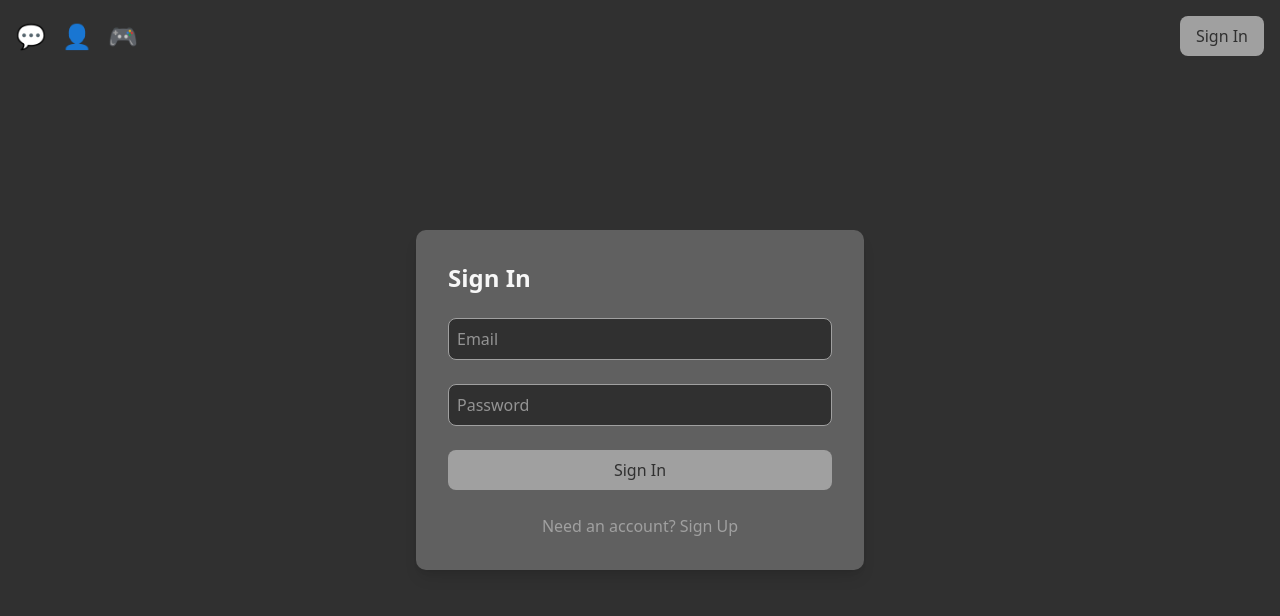
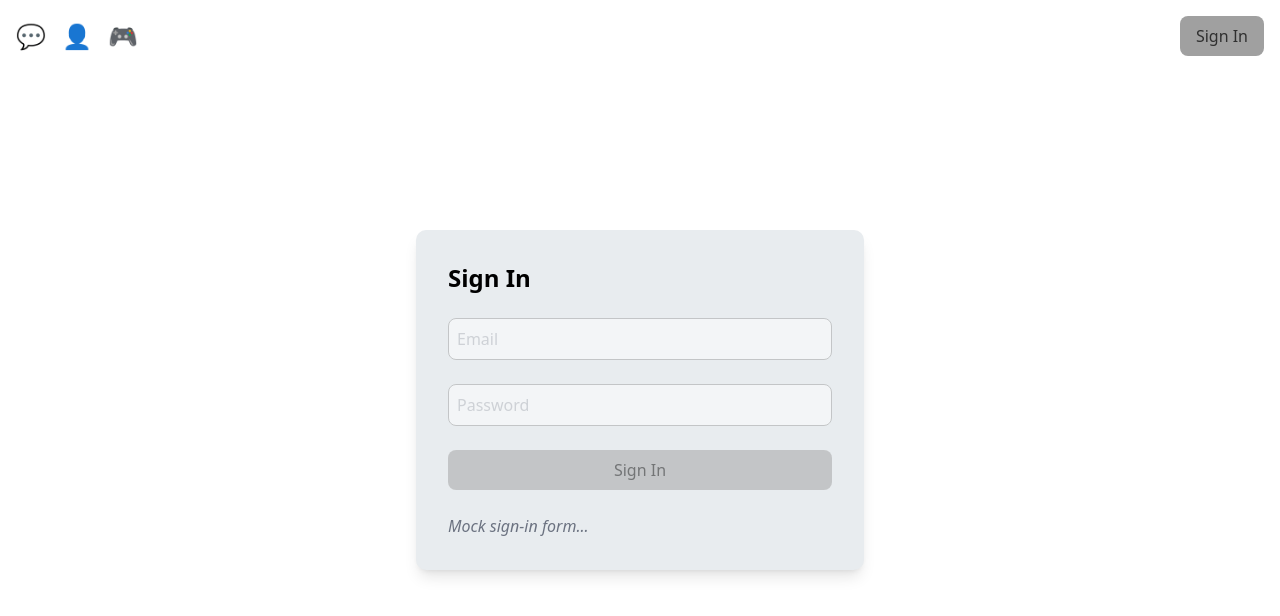
Before and after one commit to workbykait/ai-sdk-starter-xai, a Next.js app: page /login in a window 1280 px wide. Shown: the top 616 px of the page. Built offline with nearby package versions, Linux system fonts and the light colour scheme; no server answers.

Commit message:
Update page.tsx

```diff
--- a/app/login/page.tsx
+++ b/app/login/page.tsx
@@ -1,75 +1,27 @@
-"use client";
-
-import { useState } from "react";
-import { useRouter } from "next/navigation";
-import { supabase } from "@/lib/supabase";
-
 export default function LoginPage() {
-  const [email, setEmail] = useState("");
-  const [password, setPassword] = useState("");
-  const [isSignUp, setIsSignUp] = useState(false);
-  const router = useRouter();
-
-  const handleAuth = async () => {
-    try {
-      if (isSignUp) {
-        const { error } = await supabase.auth.signUp({
-          email,
-          password,
-        });
-        if (error) {
-          alert("Sign-up failed: " + error.message);
-        } else {
-          alert("Sign-up successful! Please check your email to confirm.");
-          router.push("/profile");
-        }
-      } else {
-        const { error } = await supabase.auth.signInWithPassword({
-          email,
-          password,
-        });
-        if (error) {
-          alert("Sign-in failed: " + error.message);
-        } else {
-          router.push("/profile");
-        }
-      }
-    } catch (err) {
-      console.error("Auth error:", err);
-      alert("An error occurred during authentication.");
-    }
-  };
-
   return (
-    <div className="flex min-h-screen items-center justify-center bg-[#303030] text-[#F7F7F7]">
-      <div className="w-full max-w-md space-y-6 rounded-lg bg-[#606060] p-8 shadow-lg">
-        <h1 className="text-2xl font-bold">{isSignUp ? "Sign Up" : "Sign In"}</h1>
+    <div className="flex min-h-screen items-center justify-center bg-white text-black">
+      <div className="w-full max-w-md space-y-6 rounded-lg bg-[#E8ECEF] p-8 shadow-lg">
+        <h1 className="text-2xl font-bold">Sign In</h1>
         <input
           type="email"
           placeholder="Email"
-          value={email}
-          onChange={(e) => setEmail(e.target.value)}
-          className="w-full rounded-md border border-[#A0A0A0] bg-[#303030] p-2 text-[#F7F7F7]"
+          className="w-full rounded-md border border-[#A0A0A0] bg-white p-2 text-[#6B7280] opacity-50 cursor-not-allowed"
+          disabled
         />
         <input
           type="password"
           placeholder="Password"
-          value={password}
-          onChange={(e) => setPassword(e.target.value)}
-          className="w-full rounded-md border border-[#A0A0A0] bg-[#303030] p-2 text-[#F7F7F7]"
+          className="w-full rounded-md border border-[#A0A0A0] bg-white p-2 text-[#6B7280] opacity-50 cursor-not-allowed"
+          disabled
         />
         <button
-          onClick={handleAuth}
-          className="w-full rounded-md bg-[#A0A0A0] p-2 text-[#303030] hover:bg-[#E0E0E0]"
+          className="w-full rounded-md bg-[#A0A0A0] p-2 text-black opacity-50 cursor-not-allowed"
+          disabled
         >
-          {isSignUp ? "Sign Up" : "Sign In"}
+          Sign In
         </button>
-        <button
-          onClick={() => setIsSignUp(!isSignUp)}
-          className="w-full text-[#A0A0A0] hover:text-[#E0E0E0]"
-        >
-          {isSignUp ? "Already have an account? Sign In" : "Need an account? Sign Up"}
-        </button>
+        <p className="text-[#6B7280] italic">Mock sign-in form...</p>
       </div>
     </div>
   );
```
